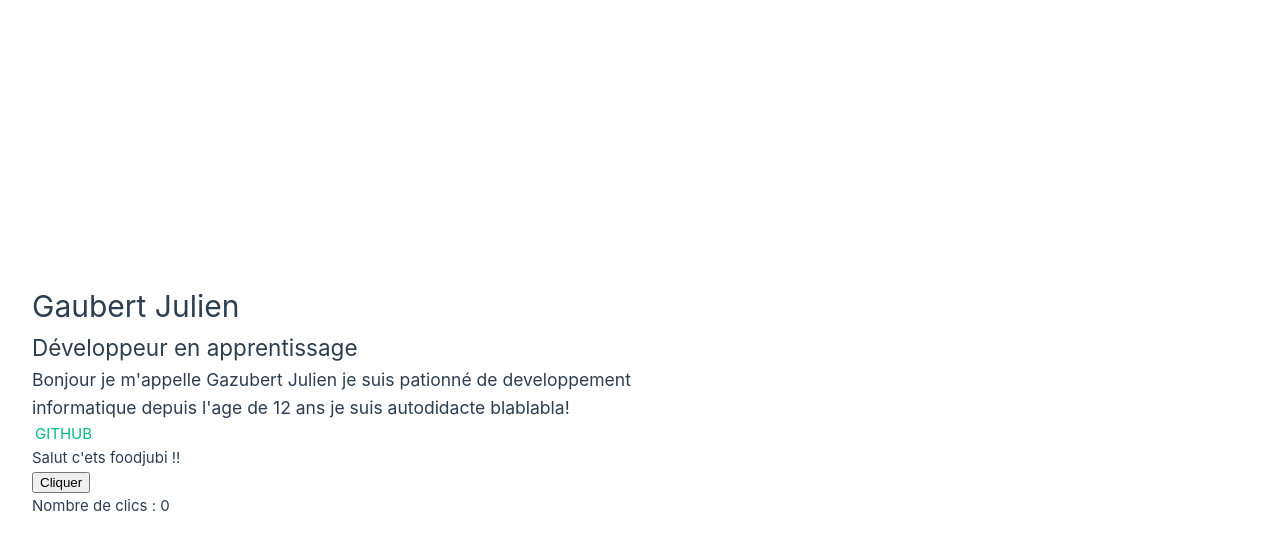
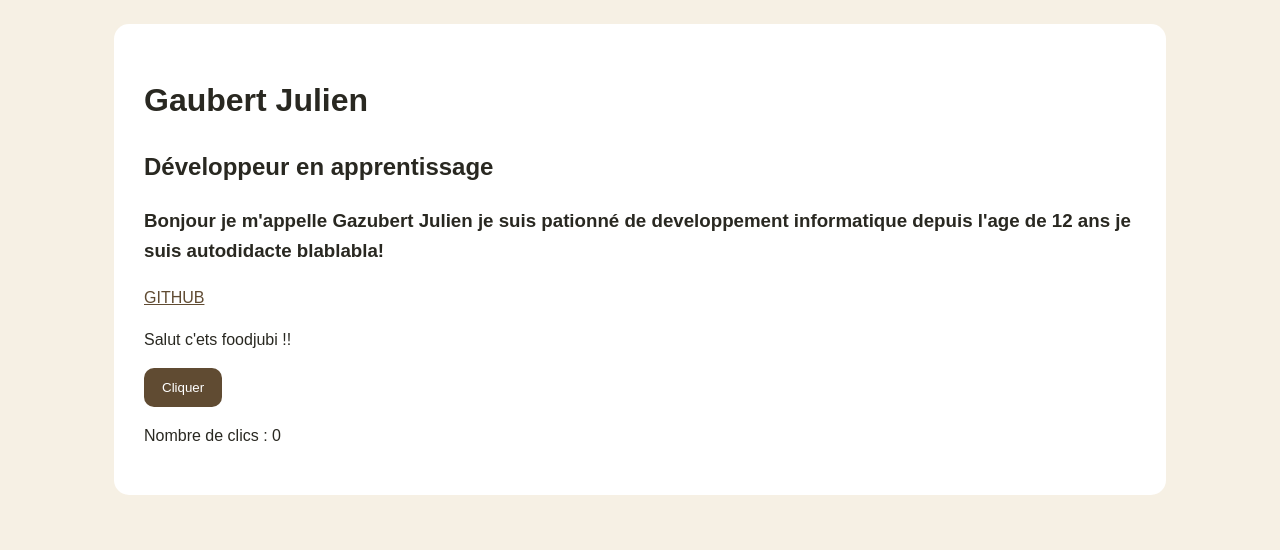
Before and after one commit to Foodjubi/portfolio-foodjubi, a Vue app: page / in a window 1280 px wide. Shown: the top 550 px of the page. Built offline with nearby package versions, Linux system fonts and the light colour scheme.

Commit message:
tyle: ajout du creme theme

```diff
--- a/src/App.vue
+++ b/src/App.vue
@@ -24,6 +24,26 @@ function augmenter(){
 </template>
 
 <style scoped>
+
+button{
+  background-color: var(--color-accent-dark);
+  color: white;
+  border: none;
+  border-radius: 10px;
+  padding: 12px 18px;
+  cursor: pointer;
+  transition: background-color 0.2s ease;
+
+}
+
+button:hover {
+  background-color: #483724;
+}
+button:focus-visible {
+  outline: 3px solid var(--color-accent);
+  outline-offset: 3px;
+}
+
 header {
   line-height: 1.5;
 }
--- a/src/assets/base.css
+++ b/src/assets/base.css
@@ -1,86 +1,18 @@
-/* color palette from <https://github.com/vuejs/theme> */
 :root {
-  --vt-c-white: #ffffff;
-  --vt-c-white-soft: #f8f8f8;
-  --vt-c-white-mute: #f2f2f2;
-
-  --vt-c-black: #181818;
-  --vt-c-black-soft: #222222;
-  --vt-c-black-mute: #282828;
-
-  --vt-c-indigo: #2c3e50;
-
-  --vt-c-divider-light-1: rgba(60, 60, 60, 0.29);
-  --vt-c-divider-light-2: rgba(60, 60, 60, 0.12);
-  --vt-c-divider-dark-1: rgba(84, 84, 84, 0.65);
-  --vt-c-divider-dark-2: rgba(84, 84, 84, 0.48);
-
-  --vt-c-text-light-1: var(--vt-c-indigo);
-  --vt-c-text-light-2: rgba(60, 60, 60, 0.66);
-  --vt-c-text-dark-1: var(--vt-c-white);
-  --vt-c-text-dark-2: rgba(235, 235, 235, 0.64);
+  --color-background: #F6F0E4;
+  --color-surface: #FFFFFF;
+  --color-text: #292821;
+  --color-accent: #907956;
+  --color-accent-dark: #604B32;
 }
-
-/* semantic color variables for this project */
-:root {
-  --color-background: var(--vt-c-white);
-  --color-background-soft: var(--vt-c-white-soft);
-  --color-background-mute: var(--vt-c-white-mute);
-
-  --color-border: var(--vt-c-divider-light-2);
-  --color-border-hover: var(--vt-c-divider-light-1);
-
-  --color-heading: var(--vt-c-text-light-1);
-  --color-text: var(--vt-c-text-light-1);
-
-  --section-gap: 160px;
+* {
+  box-sizing: border-box;
 }
-
-@media (prefers-color-scheme: dark) {
-  :root {
-    --color-background: var(--vt-c-black);
-    --color-background-soft: var(--vt-c-black-soft);
-    --color-background-mute: var(--vt-c-black-mute);
-
-    --color-border: var(--vt-c-divider-dark-2);
-    --color-border-hover: var(--vt-c-divider-dark-1);
-
-    --color-heading: var(--vt-c-text-dark-1);
-    --color-text: var(--vt-c-text-dark-2);
-  }
+body {
+  margin: 0;
+  min-height: 100vh;
+  background-color: var(--color-background);
+  color: var(--color-text);
+  font-family: Arial, sans-serif;
+  line-height: 1.6;
 }
-
-*,
-*::before,
-*::after {
-  box-sizing: border-box;
-  margin: 0;
-  font-weight: normal;
-}
-
-body {
-  min-height: 100vh;
-  color: var(--color-text);
-  background: var(--color-background);
-  transition:
-    color 0.5s,
-    background-color 0.5s;
-  line-height: 1.6;
-  font-family:
-    Inter,
-    -apple-system,
-    BlinkMacSystemFont,
-    'Segoe UI',
-    Roboto,
-    Oxygen,
-    Ubuntu,
-    Cantarell,
-    'Fira Sans',
-    'Droid Sans',
-    'Helvetica Neue',
-    sans-serif;
-  font-size: 15px;
-  text-rendering: optimizeLegibility;
-  -webkit-font-smoothing: antialiased;
-  -moz-osx-font-smoothing: grayscale;
-}
--- a/src/assets/main.css
+++ b/src/assets/main.css
@@ -1,35 +1,21 @@
 @import './base.css';
-
 #app {
-  max-width: 1280px;
+  max-width: 1100px;
   margin: 0 auto;
-  padding: 2rem;
-  font-weight: normal;
+  padding: 24px;
 }
-
-a,
-.green {
-  text-decoration: none;
-  color: hsla(160, 100%, 37%, 1);
-  transition: 0.4s;
-  padding: 3px;
+main {
+  background-color: var(--color-surface);
+  padding: 30px;
+  border-radius: 15px;
 }
-
-@media (hover: hover) {
-  a:hover {
-    background-color: hsla(160, 100%, 37%, 0.2);
-  }
+a {
+  color: var(--color-accent-dark);
 }
-
-@media (min-width: 1024px) {
-  body {
-    display: flex;
-    place-items: center;
-  }
-
-  #app {
-    display: grid;
-    grid-template-columns: 1fr 1fr;
-    padding: 0 2rem;
-  }
+a:hover {
+  text-decoration-thickness: 2px;
 }
+@media (max-width: 600px) {
+  #app { padding: 12px; }
+  main { padding: 20px; }
+}
```
